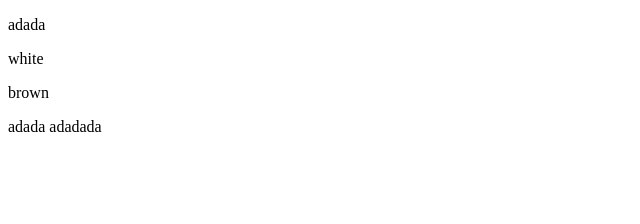
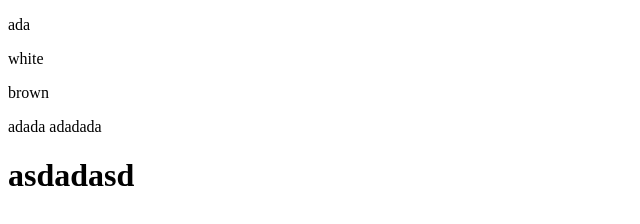
Before and after one commit to mmuncar544l/prueba, a plain HTML site: page index.html in a window 1280 px wide. Shown: the whole page, without its empty margins (0-640 px from the left). Drawn offline with Linux system fonts and the light colour scheme.

Commit message:
adadadsdfnsiu

```diff
--- a/index.html
+++ b/index.html
@@ -6,10 +6,11 @@
     <title>titulo</title>
 </head>
 <body>
-    <p>adada</p>
+    <p>ada</p>
     <p>white</p>
     <p>brown</p>
     adada
     adadada
+   <h1>asdadasd</h1>
 </body>
 </html>
```
